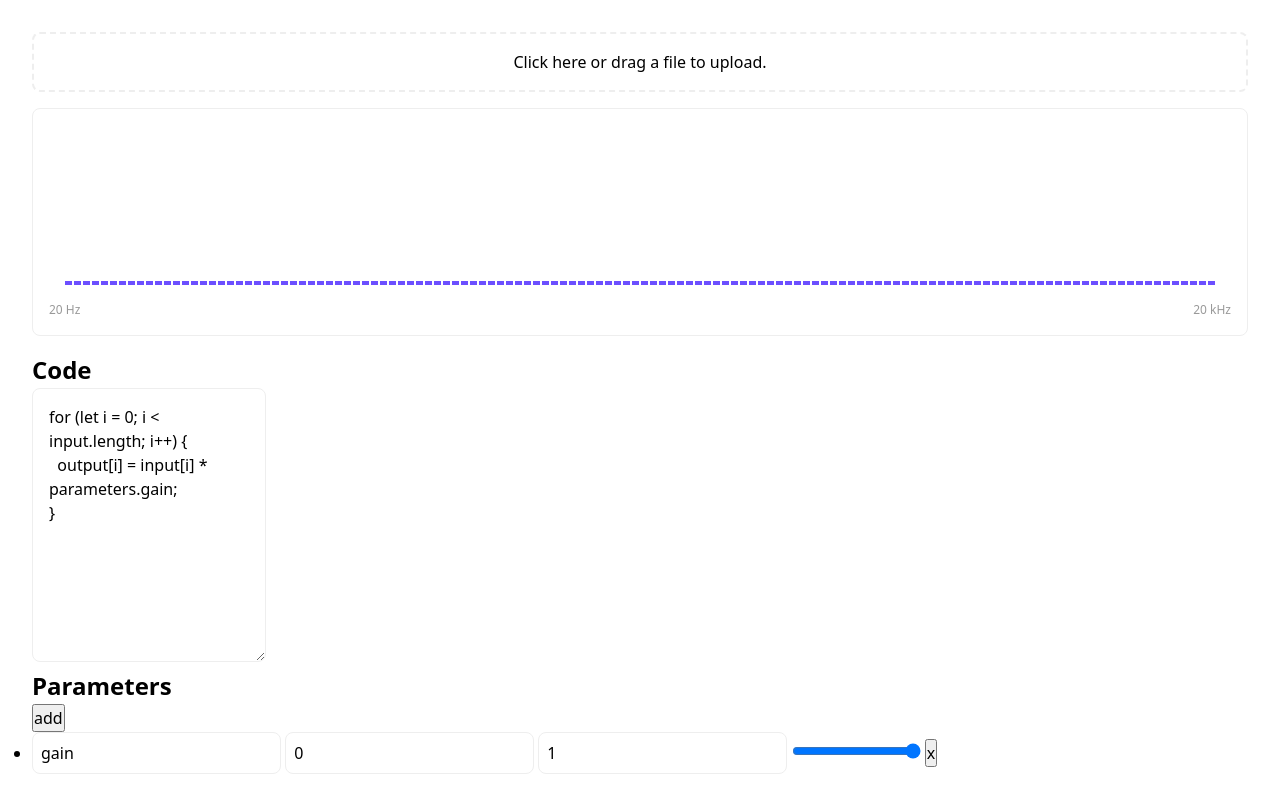
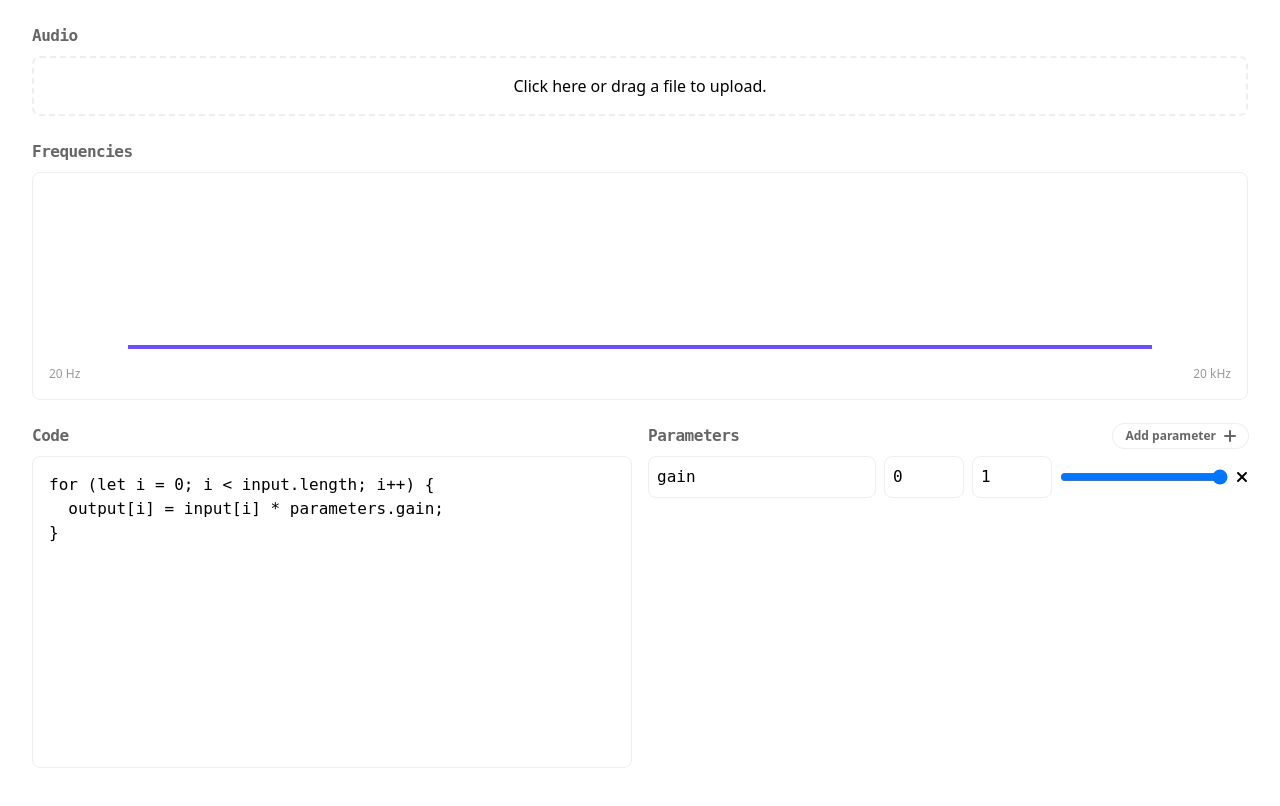
Before and after one commit to 3willows/fx, a SvelteKit app: page / in a window 1280 px wide. Built offline with nearby package versions, Linux system fonts and the light colour scheme.

Commit message:
A bunch of improvements

```diff
--- a/src/components/Editor.svelte
+++ b/src/components/Editor.svelte
@@ -2,12 +2,16 @@
   export let value = "";
 </script>
 
-<textarea class="editor" bind:value rows={10} />
+<textarea class="editor" bind:value />
 
 <style>
   .editor {
+    height: 100%;
+    width: 100%;
     padding: 1rem;
-    border: 1px solid #eeeeee;
+    border: 1px solid var(--color-border);
     border-radius: var(--radius-lg);
+    font-family: var(--font-code);
+    resize: none;
   }
 </style>
--- a/src/components/FileUploader.svelte
+++ b/src/components/FileUploader.svelte
@@ -35,7 +35,7 @@
   .wrapper {
     position: relative;
     overflow: hidden;
-    border: 2px dashed #eeeeee;
+    border: 2px dashed var(--color-border);
     text-align: center;
     padding: 1rem;
     border-radius: var(--radius-lg);
--- /dev/null
+++ b/src/components/Panel.svelte
@@ -0,0 +1,31 @@
+<script lang="ts">
+  export let title: string;
+</script>
+
+<section class="wrapper">
+  <header class="header">
+    <h2 class="title">{title}</h2>
+    <slot name="actions" />
+  </header>
+  <slot />
+</section>
+
+<style>
+  .wrapper {
+    display: grid;
+    grid-template-rows: auto 1fr;
+  }
+
+  .header {
+    display: flex;
+    justify-content: space-between;
+    padding: 0.5rem 0;
+    color: var(--color-text-secondary);
+  }
+
+  .title {
+    font-family: var(--font-code);
+    font-size: var(--text-md);
+    letter-spacing: -0.05ch;
+  }
+</style>
--- a/src/components/Parameters.svelte
+++ b/src/components/Parameters.svelte
@@ -7,12 +7,12 @@
   const dispatch = createEventDispatcher<{ tweak: { name: string; value: number } }>();
 </script>
 
-<ul>
+<ul class="parameters">
   {#each parameters as parameter, idx}
     <li class="parameter">
       <input class="input" bind:value={parameter.name} />
-      <input class="input" bind:value={parameter.minValue} />
-      <input class="input" bind:value={parameter.maxValue} />
+      <input class="input number" bind:value={parameter.minValue} />
+      <input class="input number" bind:value={parameter.maxValue} />
       <input
         type="range"
         min={parameter.minValue}
@@ -20,20 +20,47 @@
         step={0.01}
         bind:value={parameter.defaultValue}
       />
-      <button
-        on:click={() => {
-          parameters = parameters.filter((_, i) => i !== idx);
-        }}>x</button
-      >
+      <button class="remove" on:click={() => (parameters = parameters.filter((_, i) => i !== idx))}>
+        <svg xmlns="http://www.w3.org/2000/svg" width="12" height="12" viewBox="0 0 12 12">
+          <path
+            d="M10.707,1.293a1,1,0,0,0-1.414,0L6,4.586,2.707,1.293A1,1,0,0,0,1.293,2.707L4.586,6,1.293,9.293a1,1,0,1,0,1.414,1.414L6,7.414l3.293,3.293a1,1,0,0,0,1.414-1.414L7.414,6l3.293-3.293A1,1,0,0,0,10.707,1.293Z"
+            fill="currentColor"
+          />
+        </svg>
+      </button>
     </li>
   {/each}
 </ul>
 
 <style>
+  .parameters {
+    display: flex;
+    flex-direction: column;
+    gap: 0.5rem;
+  }
+
+  .parameter {
+    display: grid;
+    grid-template-columns: 1fr auto auto 1fr auto;
+    gap: 0.5rem;
+  }
+
   .input {
-    display: inline-block;
+    display: block;
+    width: auto;
     padding: 0.5rem;
     border: 1px solid var(--color-border);
     border-radius: var(--radius-lg);
+    font-family: var(--font-code);
+  }
+
+  .number {
+    width: 5rem;
+  }
+
+  .remove {
+    border: none;
+    background-color: transparent;
+    cursor: pointer;
   }
 </style>
--- a/src/components/Visualizer.svelte
+++ b/src/components/Visualizer.svelte
@@ -23,7 +23,7 @@
     requestAnimationFrame(draw);
   }
 
-  const gutter = 2;
+  const gutter = 0;
   function waveform(data: Uint8Array, color: string) {
     if (!canvas || !ctx) return;
 
@@ -44,6 +44,9 @@
   }
 
   draw();
+
+  // TODO: average diffs to get envelope shape
+  // https://math.stackexchange.com/questions/106700/incremental-averaging
 </script>
 
 <figure class="wrapper">
@@ -61,7 +64,7 @@
     gap: 1rem;
     padding: 1rem;
     border-radius: var(--radius-lg);
-    border: 1px solid #eeeeee;
+    border: 1px solid var(--color-border);
   }
 
   .canvas {
--- a/src/lib/Audio.ts
+++ b/src/lib/Audio.ts
@@ -17,9 +17,15 @@ export default class Audio {
   #dry = this.ctx.createAnalyser();
   #wet = this.ctx.createAnalyser();
 
+  static FFT_SIZE = 1024;
+  static SMOOTHING_TIME_CONSTANT = 0.9;
+
   constructor() {
-    this.#dry.fftSize = 256;
-    this.#wet.fftSize = 256;
+    this.#dry.fftSize = Audio.FFT_SIZE;
+    this.#wet.fftSize = Audio.FFT_SIZE;
+
+    this.#dry.smoothingTimeConstant = Audio.SMOOTHING_TIME_CONSTANT;
+    this.#wet.smoothingTimeConstant = Audio.SMOOTHING_TIME_CONSTANT;
   }
 
   set el(el: HTMLAudioElement | undefined) {
@@ -89,13 +95,6 @@ export async function compile(ctx: AudioContext, code: string, params: Parameter
           this.run(input, output, params);
         }
 
-        // const now = Date.now();
-        // const delta = now - this.prev;
-        // if (delta >= 1000) {
-        //   this.prev += 1000;
-        //   console.log(${name});
-        // }
-
         return false;
       }
 
--- /dev/null
+++ b/src/lib/filter.ts
@@ -0,0 +1,18 @@
+import { writable } from "svelte/store";
+
+import type { Parameter } from "./Audio";
+
+const CODE =
+  localStorage.getItem("code") ||
+  `for (let i = 0; i < input.length; i++) {\n  output[i] = input[i] * parameters.gain;\n}`;
+const PARAMS =
+  localStorage.getItem("params") || JSON.stringify([{ name: "gain", defaultValue: 1, minValue: 0, maxValue: 1 }]);
+
+export const code = writable(CODE);
+export const params = writable<Parameter[]>(JSON.parse(PARAMS));
+
+code.subscribe(value => localStorage.setItem("code", value));
+params.subscribe(value => {
+  console.log(value);
+  localStorage.setItem("params", JSON.stringify(value));
+});
--- a/src/routes/+page.svelte
+++ b/src/routes/+page.svelte
@@ -2,9 +2,11 @@
   import Editor from "$components/Editor.svelte";
   import FileUploader from "$components/FileUploader.svelte";
   import Parameters from "$components/Parameters.svelte";
+  import Panel from "$components/Panel.svelte";
   import Visualizer from "$components/Visualizer.svelte";
 
-  import Audio, { type Parameter } from "$lib/Audio";
+  import Audio from "$lib/Audio";
+  import { code, params } from "$lib/filter";
 
   let file: File;
   let url = "";
@@ -14,59 +16,88 @@
   }
 
   const audio = new Audio();
+  $: audio.compile($code, $params);
+
   let el: HTMLAudioElement;
   $: audio.el = el;
-
-  let code = "for (let i = 0; i < input.length; i++) {\n  output[i] = input[i] * parameters.gain;\n}";
-  let params: Parameter[] = [{ name: "gain", defaultValue: 1, minValue: 0, maxValue: 1 }];
-  $: audio.compile(code, params);
 </script>
 
 <div class="wrapper">
+  <Panel title="Audio">
+    {#if url}
+      <div>
+        <audio bind:this={el} src={url} controls loop />
+      </div>
+    {:else}
       <FileUploader
         accept={["audio/wav"]}
         on:upload={e => {
           file = e.detail.file;
         }}
       />
+    {/if}
+  </Panel>
 
-  {#if url}
-    <audio bind:this={el} src={url} controls loop />
-  {/if}
-
+  <Panel title="Frequencies">
     <Visualizer {audio} />
+  </Panel>
 
   <div class="editor">
-    <h2>Code</h2>
-    <Editor bind:value={code} />
-    <header>
-      <h2>Parameters</h2>
+    <Panel title="Code">
+      <Editor bind:value={$code} />
+    </Panel>
+
+    <Panel title="Parameters">
       <button
+        class="button"
+        slot="actions"
         on:click={() => {
-          params = [...params, { name: "", defaultValue: 1, minValue: 0, maxValue: 1 }];
+          params.set([...$params, { name: "", defaultValue: 1, minValue: 0, maxValue: 1 }]);
         }}
       >
-        add
+        Add parameter
+        <svg xmlns="http://www.w3.org/2000/svg" width="12" height="12" viewBox="0 0 12 12">
+          <path
+            d="M11,5H7V1A1,1,0,0,0,5,1V5H1A1,1,0,0,0,1,7H5v4a1,1,0,0,0,2,0V7h4a1,1,0,0,0,0-2Z"
+            fill="currentColor"
+          />
+        </svg>
       </button>
-    </header>
-
-    <Parameters bind:parameters={params} />
+      <Parameters bind:parameters={$params} />
+    </Panel>
   </div>
 </div>
 
 <style>
   .wrapper {
-    display: flex;
-    flex-direction: column;
-    padding: 2rem;
+    height: 100%;
+    display: grid;
+    grid-template-rows: auto auto 1fr;
+    padding: 1rem 2rem 2rem;
     gap: 1rem;
   }
-  /*
+
   .editor {
     display: grid;
-    grid-auto-flow: column;
-    grid-template-columns: 2fr 1fr;
-    grid-template-rows: auto auto;
+    grid-template-columns: 1fr 1fr;
     gap: 1rem;
-  } */
+  }
+
+  .button {
+    display: flex;
+    align-items: center;
+    gap: 0.5rem;
+    padding: 0 0.75rem;
+    border: none;
+    background-color: transparent;
+    font-size: var(--text-sm);
+    font-weight: bold;
+    cursor: pointer;
+    box-shadow: 0 0 0 1px var(--color-border);
+    border-radius: 2rem;
+  }
+
+  .button:hover {
+    color: var(--color-text-primary);
+  }
 </style>
--- /dev/null
+++ b/src/styles/fonts.css
@@ -0,0 +1,15 @@
+@font-face {
+  font-family: "Cartograph CF";
+  src: url("./cartographcf-regular.woff2") format("woff2");
+  font-weight: 400;
+  font-style: normal;
+  font-display: block;
+}
+
+@font-face {
+  font-family: "Cartograph CF";
+  src: url("./cartographcf-regularitalic.woff2") format("woff2");
+  font-weight: 400;
+  font-style: italic;
+  font-display: block;
+}
--- a/src/styles/style.css
+++ b/src/styles/style.css
@@ -1,8 +1,13 @@
 @import "./reset.css";
 
 :root {
+  --font-code: "Cartograph CF", mono;
+  --color-primary: #7a77ec;
   --color-border: #eeeeee;
+  --color-text-primary: #000000;
+  --color-text-secondary: #666666;
   --text-sm: 0.75rem;
+  --text-md: 1rem;
   --radius-lg: 0.5rem;
 }
 
```
Also changed, not shown: src/hipass.js (added, +17 -0 lines), src/styles/cartographcf-regular.woff2 (added), src/styles/cartographcf-regularitalic.woff2 (added). Lines whose indentation alone changed are shown as unchanged.
